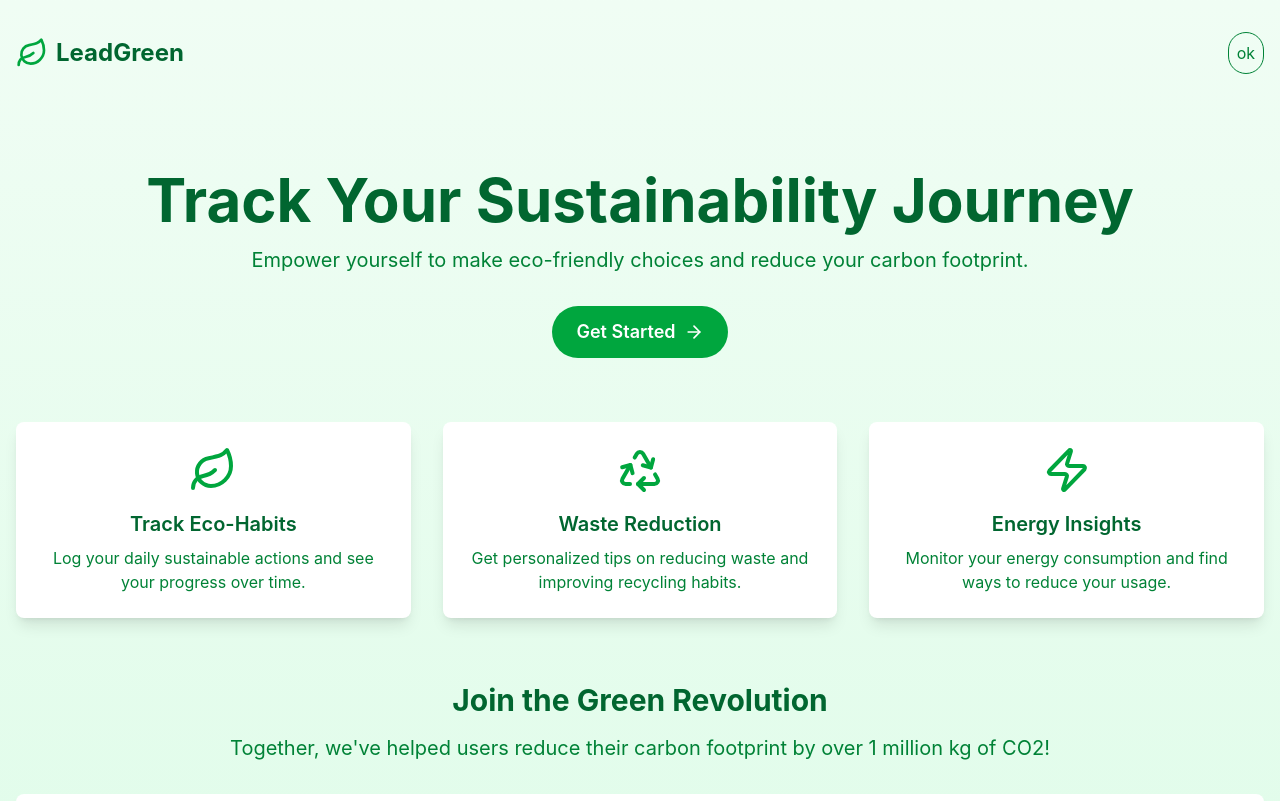
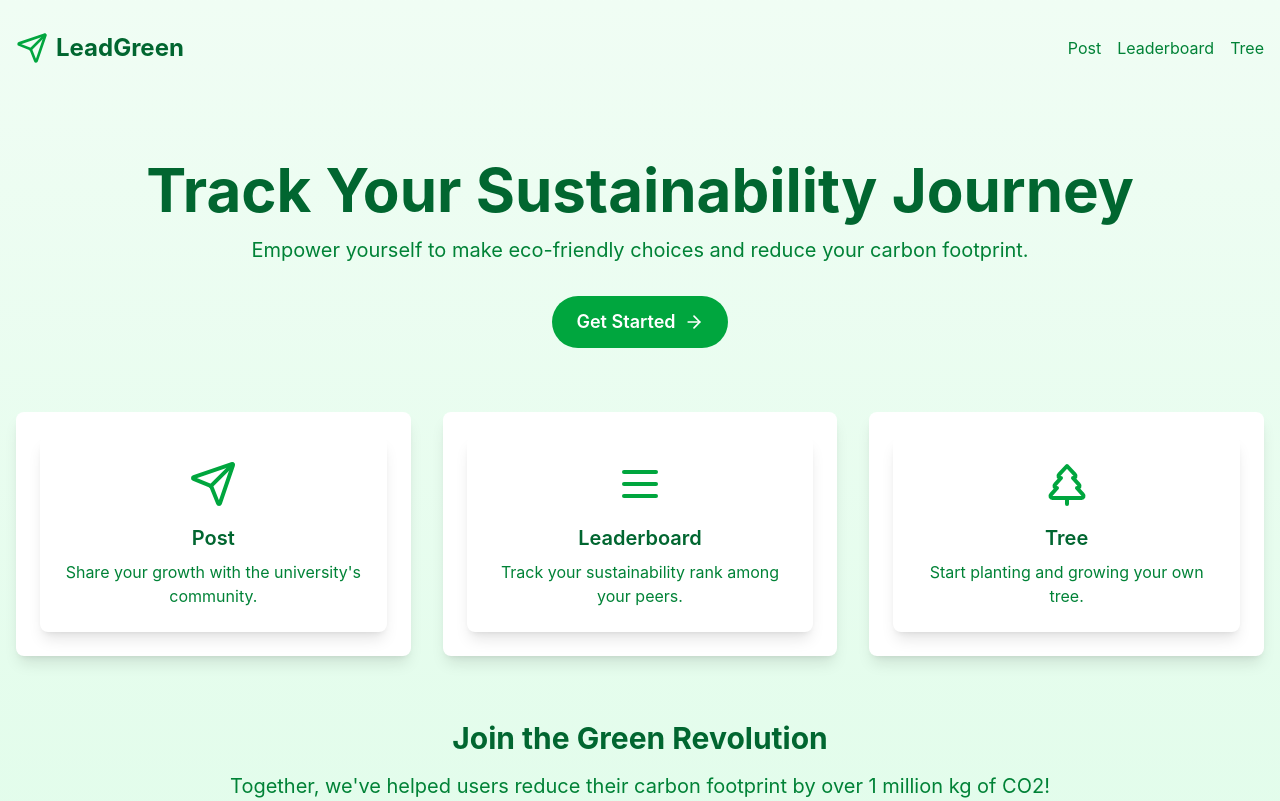
Before and after one commit to sirutisb/LeadGreen, a React (Vite) app in the folder Frontend/: page / in a window 1280 px wide. Shown: the top 801 px of the page. Built offline with nearby package versions, Linux system fonts and the light colour scheme.

Commit message:
Suraj's update
Updated Cards with buttons and icons.

```diff
--- a/Frontend/src/Pages/Home.jsx
+++ b/Frontend/src/Pages/Home.jsx
@@ -1,11 +1,28 @@
-import { ArrowRight, Leaf, Recycle, Zap } from "lucide-react"
+import { ArrowRight, Send, Menu, TreePine } from "lucide-react"
 import FeatureCard from "../components/FeatureCard"
-import NavBar from "../Components/NavBar/NavBar"
 
 export default function Home() {
   return (
     <div className="min-h-screen bg-gradient-to-b from-green-50 to-green-100">
-      <NavBar></NavBar>
+      <header className="container mx-auto px-4 py-8">
+        <nav className="flex justify-between items-center">
+          <div className="flex items-center space-x-2">
+            <Send className="h-8 w-8 text-green-600" />
+            <span className="text-2xl font-bold text-green-800">LeadGreen</span>
+          </div>
+          <div className="space-x-4">
+            <button className="text-green-700 hover:text-green-900">
+              Post
+            </button>
+            <button className="text-green-700 hover:text-green-900">
+              Leaderboard
+            </button>
+            <button className="text-green-700 hover:text-green-900">
+              Tree
+            </button>
+          </div>
+        </nav>
+      </header>
 
       <main className="container mx-auto px-4 py-16">
         <section className="text-center mb-16">
@@ -23,21 +40,38 @@ export default function Home() {
         </section>
 
         <section id="features" className="grid md:grid-cols-3 gap-8 mb-16">
+          <button
+            onClick={() => alert("Post feature clicked!")}
+            className="bg-white p-6 rounded-lg shadow-lg hover:shadow-xl transition-transform transform hover:scale-105"
+          >
             <FeatureCard
-            icon={<Leaf className="h-12 w-12 text-green-600" />}
-            title="Track Eco-Habits"
-            description="Log your daily sustainable actions and see your progress over time."
+              icon={<Send className="h-12 w-12 text-green-600" />}
+              title="Post"
+              description="Share your growth with the university's community."
             />
+          </button>
+
+          <button
+            onClick={() => alert("Leaderboard feature clicked!")}
+            className="bg-white p-6 rounded-lg shadow-lg hover:shadow-xl transition-transform transform hover:scale-105"
+          >
             <FeatureCard
-            icon={<Recycle className="h-12 w-12 text-green-600" />}
-            title="Waste Reduction"
-            description="Get personalized tips on reducing waste and improving recycling habits."
+              icon={<Menu className="h-12 w-12 text-green-600" />}
+              title="Leaderboard"
+              description="Track your sustainability rank among your peers."
             />
+          </button>
+
+          <button
+            onClick={() => alert("Tree feature clicked!")}
+            className="bg-white p-6 rounded-lg shadow-lg hover:shadow-xl transition-transform transform hover:scale-105"
+          >
             <FeatureCard
-            icon={<Zap className="h-12 w-12 text-green-600" />}
-            title="Energy Insights"
-            description="Monitor your energy consumption and find ways to reduce your usage."
+              icon={<TreePine className="h-12 w-12 text-green-600" />}
+              title="Tree"
+              description="Start planting and growing your own tree."
             />
+          </button>
         </section>
 
         <section className="text-center mb-16">
```
Lines whose indentation alone changed are shown as unchanged.
